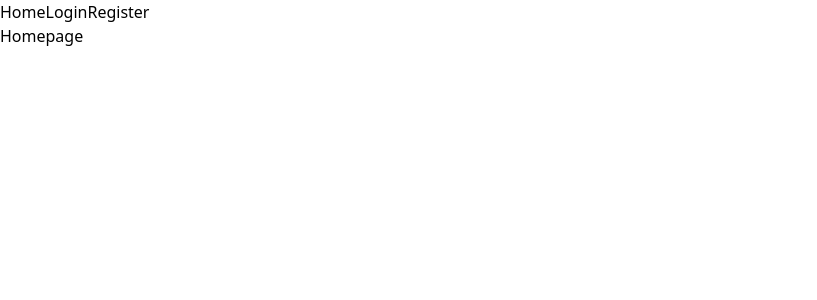
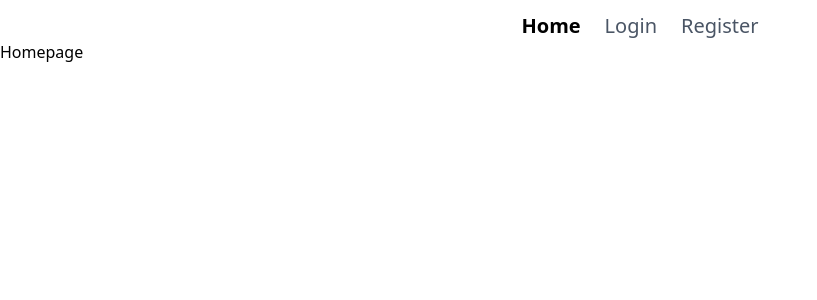
Before and after one commit to beyer96/mini_blog, a React (Vite) app in the folder frontend/: page / in a window 1280 px wide. Shown: the top 300 px of the page, without its empty margins (0-817 px from the left). Built offline with nearby package versions, Linux system fonts and the light colour scheme.

Commit message:
Slightly improve navigation

```diff
--- a/frontend/src/components/Navigation.tsx
+++ b/frontend/src/components/Navigation.tsx
@@ -2,10 +2,25 @@ import { NavLink } from "react-router"
 
 export default function Navigation() {
   return (
-    <nav>
-      <NavLink to="/">Home</NavLink>
-      <NavLink to="/login">Login</NavLink>
-      <NavLink to="/register">Register</NavLink>
+    <nav className="flex justify-center gap-6 mt-3 text-xl">
+      <NavLink
+        className={({ isActive }) => isActive ? "font-bold text-black" : "text-gray-600 hover:text-gray-800"}
+        to="/"
+      >
+        Home
+      </NavLink>
+      <NavLink
+        className={({ isActive }) => isActive ? "font-bold text-black" : "text-gray-600 hover:text-gray-800"}
+        to="/login"
+      >
+        Login
+      </NavLink>
+      <NavLink
+        className={({ isActive }) => isActive ? "font-bold text-black" : "text-gray-600 hover:text-gray-800"}
+        to="/register"
+      >
+        Register
+      </NavLink>
     </nav>
   )
 }
```
